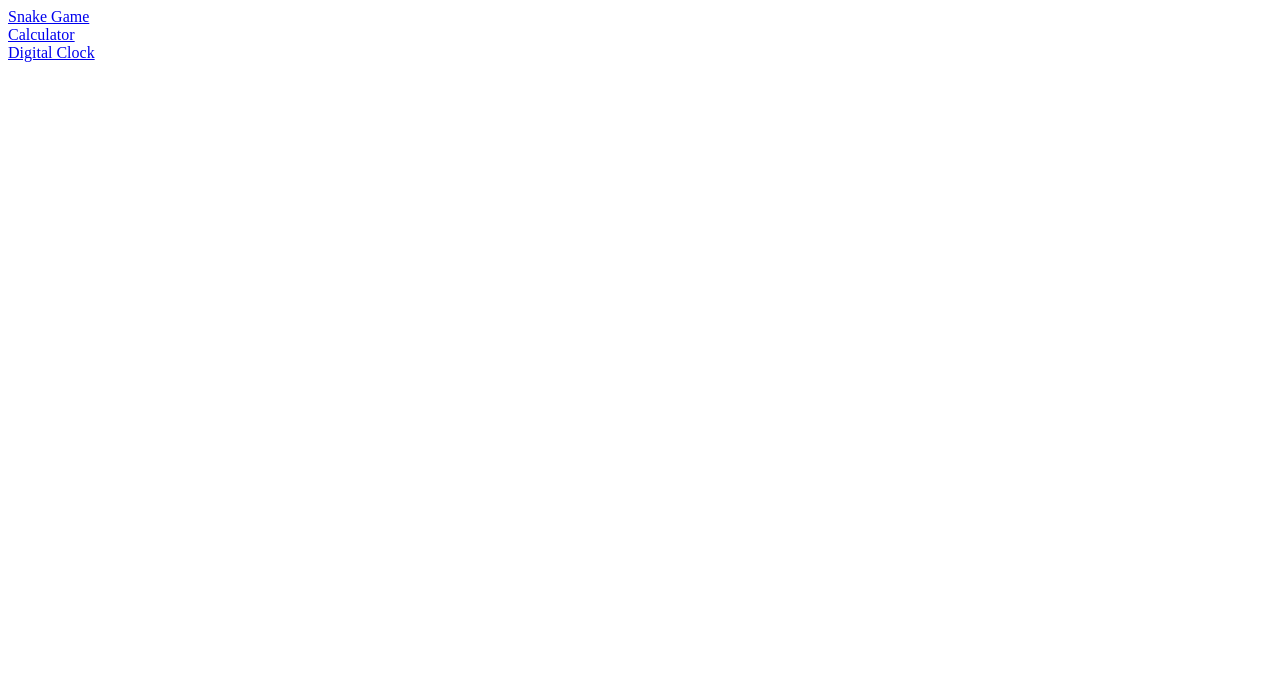
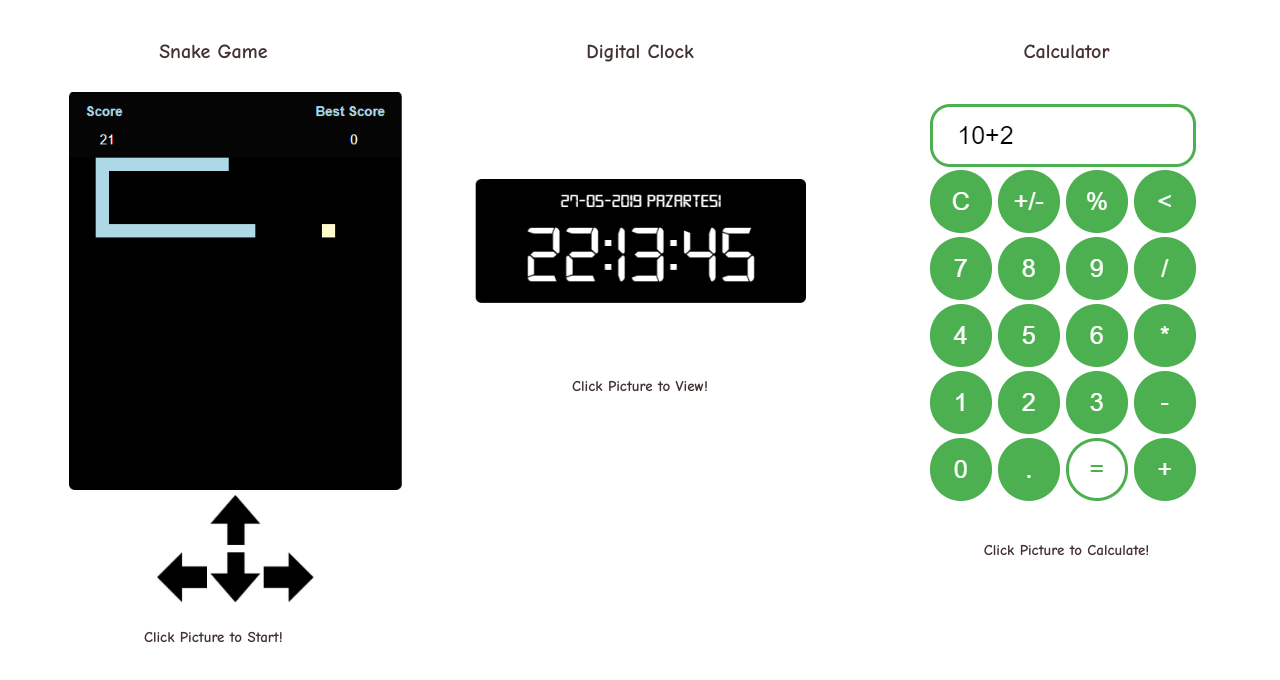
Before and after one commit to dilaygulbagce/dilaygulbagce.github.io, a plain HTML site: page index.html in a window 1280 px wide. Drawn offline with Linux system fonts and the light colour scheme.

Commit message:
Add files via upload

```diff
--- a/index.html
+++ b/index.html
@@ -1,15 +1,62 @@
 <html>
   <head>
+    <style>
+      #snakeGameStyle {
+        width: 33.33%;
+        height: 90%;
+        float: left;
+      }
+
+      #digitalClockStyle {
+        width: 33.33%;
+        height: 90%;
+        float: left;
+      }
+
+      #calculatorStyle {
+        width: 33.33%;
+        height: 90%;
+        float: left;
+      }
+
+      #snakeGameImg {
+        padding-top: 2%;
+        padding-left: 15%;
+        max-width: 80%;
+        max-height: 80%;
+      }
+
+      #digitalClockImg {
+        padding-top: 5%;
+        padding-left: 10%;
+        max-width: 80%;
+        max-height: 80%;
+      }
+
+      #calculatorImg {
+        padding-top: 0;
+        padding-left: 15%;
+        max-width: 80%;
+        max-height: 80%;
+      }
+
+    </style>
   </head>
-  <body>
-    <div>
-      <a href="snakeGame/snakegame.html">Snake Game</a>
+  <body style = "margin-left: 0; margin-right: 0; margin-top: 0; margin-bottom: 0;">
+    <div id = "snakeGameStyle">
+      <h3 style = "color: #443232; font-family: Comic Sans MS; font-size: 20px; text-align: center; margin-top: 40px;">Snake Game</h3>
+      <img id = "snakeGameImg" onClick = "location.href='snakeGame/snakegame.html'" src = "snakeGame/snakeGame2c.png"></img>
+      <h3 style = "color: #443232; font-family: Comic Sans MS; font-size: 15px; text-align: center; margin-top: 25px;">Click Picture to Start!</h3>
     </div>
-    <div>
-      <a href="calculator/calculator.html">Calculator</a>
+    <div id = "digitalClockStyle">
+      <h3 style = "color: #443232; font-family: Comic Sans MS; font-size: 20px; text-align: center; margin-top: 40px;">Digital Clock</h3>
+      <img id = "digitalClockImg" onClick = "location.href='digitalClock/digitalclock.html'" src = "digitalClock/digitalclock.png"></img>
+      <h3 style = "color: #443232; font-family: Comic Sans MS; font-size: 15px; text-align: center; margin-top: 0px;">Click Picture to View!</h3>
     </div>
-    <div>
-      <a href="digitalClock/digitalclock.html">Digital Clock</a>
+    <div id = "calculatorStyle">
+      <h3 style = "color: #443232; font-family: Comic Sans MS; font-size: 20px; text-align: center; margin-top: 40px;">Calculator</h3>
+      <img id = "calculatorImg" onClick = "location.href='calculator/calculator.html'" src = "calculator/calculatorp.png"></img>
+      <h3 style = "color: #443232; font-family: Comic Sans MS; font-size: 15px; text-align: center; margin-top: 30px;">Click Picture to Calculate!</h3>
     </div>
   </body>
 </html>
```
Also changed, not shown: snakeGame/snakeGame1c.png (added), snakeGame/snakeGame2c.png (added), snakeGame/snakeGame3c.png (added).
